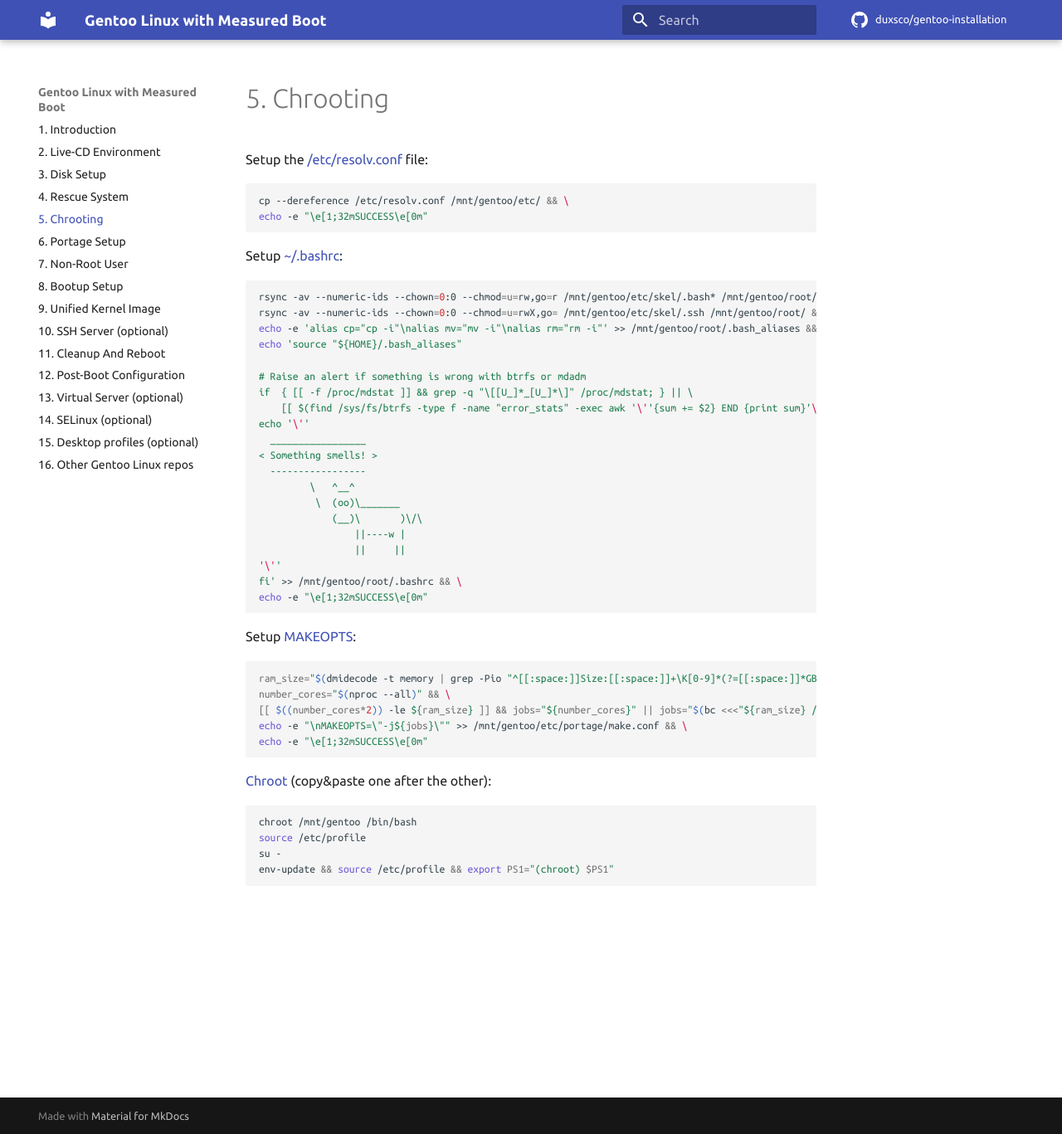
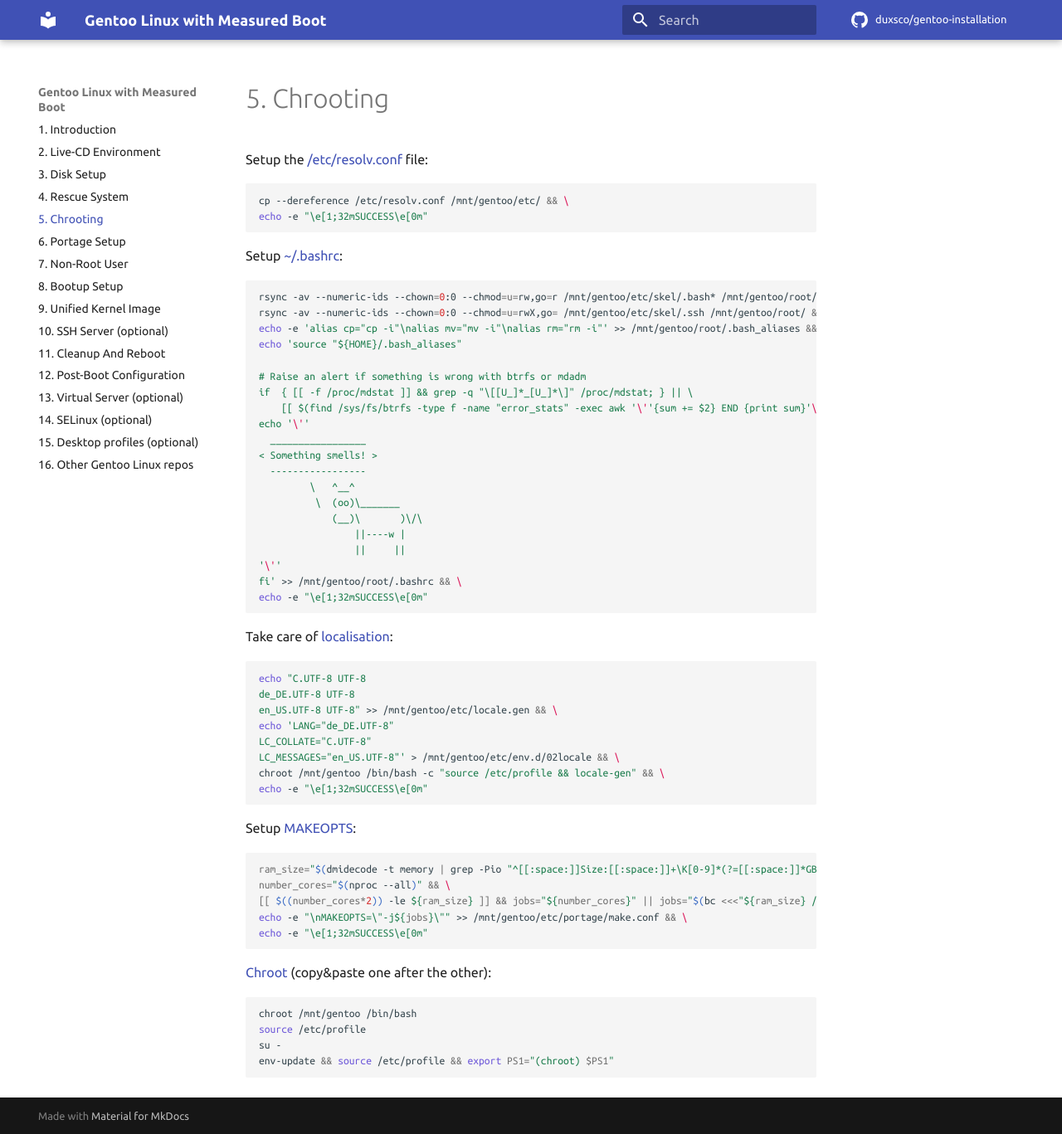
Before and after one commit to duxsco/gentoo-installation, an MkDocs documentation site: the page built from docs/chrooting.md, in a window 1280 px wide and 1367 px high. Shown: the whole window at 83% size. Built offline with MkDocs 1.6.1 and Material for MkDocs 9.7.7, drawn with Linux system fonts in a browser that asks for light colours; comment, search, counter and statistics services are not loaded.

Commit message:
Revert "Remove "/etc/locale.gen" codeblock"
This reverts commit d7d24adf40ec66d6ad7dd2d4f61952fbf3349328.

````diff
--- a/docs/chrooting.md
+++ b/docs/chrooting.md
@@ -30,6 +30,19 @@ fi' >> /mnt/gentoo/root/.bashrc && \
 echo -e "\e[1;32mSUCCESS\e[0m"
 ```
 
+Take care of [localisation](https://wiki.gentoo.org/wiki/Localization/Guide#Generating_specific_locales):
+
+```shell
+echo "C.UTF-8 UTF-8
+de_DE.UTF-8 UTF-8
+en_US.UTF-8 UTF-8" >> /mnt/gentoo/etc/locale.gen && \
+echo 'LANG="de_DE.UTF-8"
+LC_COLLATE="C.UTF-8"
+LC_MESSAGES="en_US.UTF-8"' > /mnt/gentoo/etc/env.d/02locale && \
+chroot /mnt/gentoo /bin/bash -c "source /etc/profile && locale-gen" && \
+echo -e "\e[1;32mSUCCESS\e[0m"
+```
+
 Setup [MAKEOPTS](https://wiki.gentoo.org/wiki/MAKEOPTS):
 
 ```shell
````
